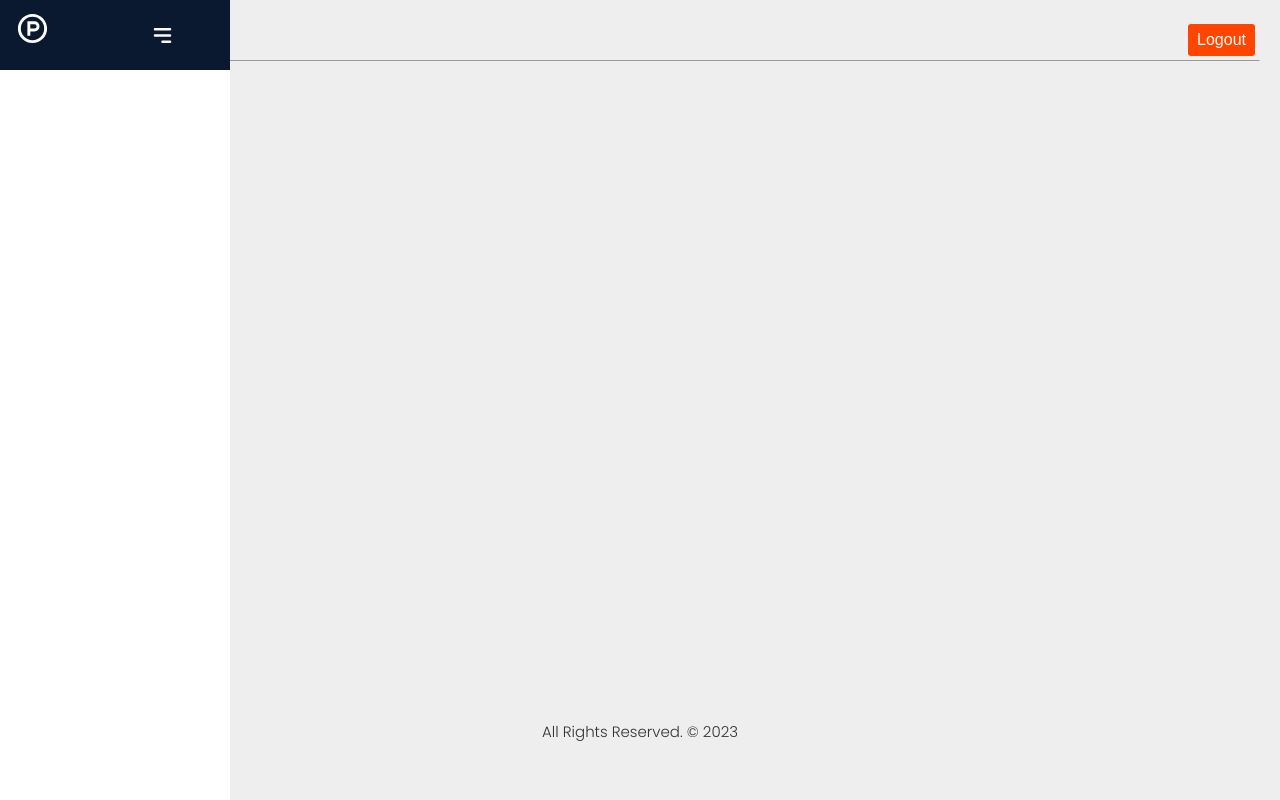
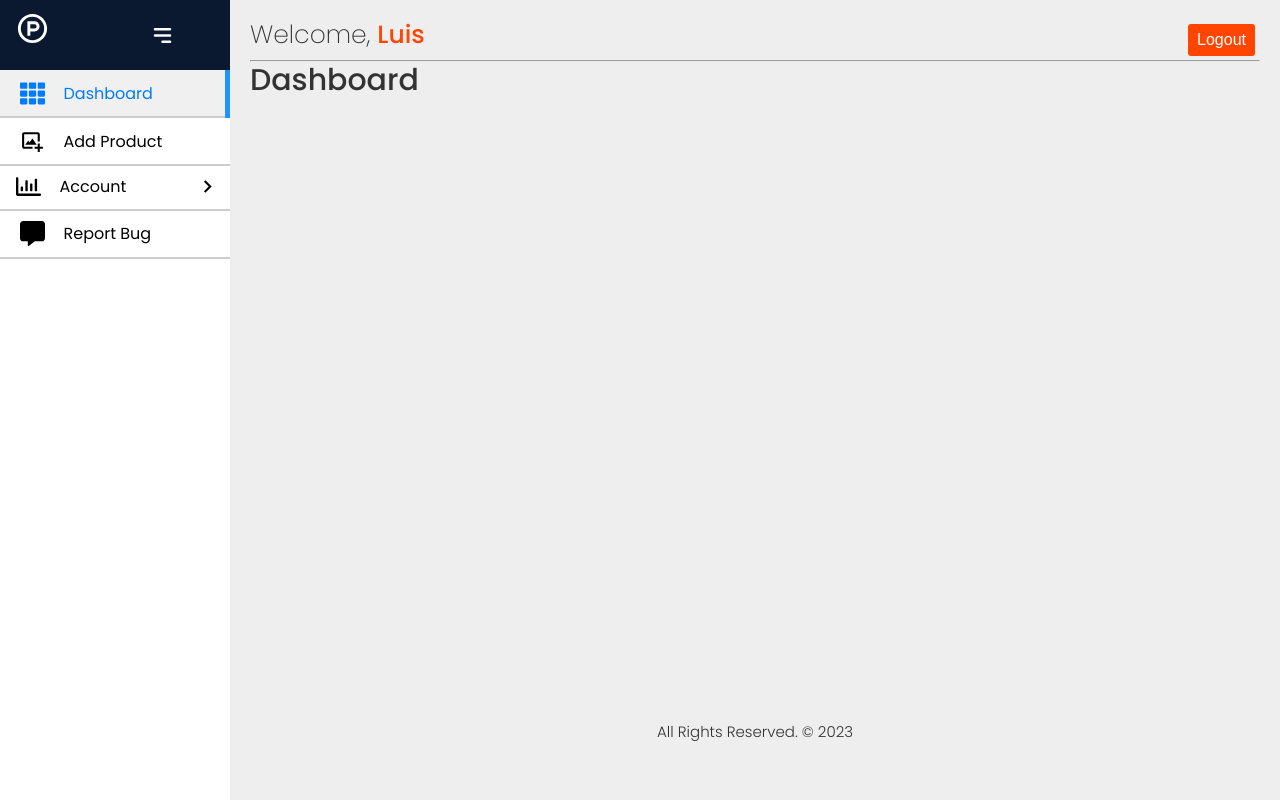
Before and after one commit to luisalfredonm/inventory, a React (Create React App) app in the folder frontend/frontend/: page /dashboard in a window 1280 px wide. Built offline with nearby package versions, Linux system fonts and the light colour scheme.

Commit message:
sidebar ready

```diff
--- a/frontend/frontend/src/components/sidebar/Sidebar.js
+++ b/frontend/frontend/src/components/sidebar/Sidebar.js
@@ -1,35 +1,54 @@
-
 import React, { useState } from "react";
-import "./Sidebar.scss"
+import "./Sidebar.scss";
 import { HiMenuAlt3 } from "react-icons/hi";
 import { RiProductHuntLine } from "react-icons/ri";
 import menu from "../../data/sidebar";
 import SidebarItem from "./SidebarItem";
+import { useNavigate } from "react-router-dom";
 
-const Sidebar = ({children}) => {
+const Sidebar = ({ children }) => {
   const [isOpen, setIsOpen] = useState(true);
   const toggle = () => setIsOpen(!isOpen);
+  const navigate = useNavigate();
+
+  const goHome = () => {
+    navigate("/");
+  };
+
   return (
-    <div className='layout'>
-       <div className="sidebar" style={{ width: isOpen ? "230px" : "60px" }}>
+    <div className="layout">
+      <div className="sidebar" style={{ width: isOpen ? "230px" : "60px" }}>
+        <div className="top_section">
+          <div className="logo" style={{ display: isOpen ? "block" : "none" }}>
+            <RiProductHuntLine
+              size={35}
+              style={{ cursor: "pointer" }}
+              onClick={goHome}
+            />
+          </div>
 
-      <div className='top_section'>
-        <div className="logo"style={{ display: isOpen ? "block" : "none" }}>
-          <RiProductHuntLine size={35} style={{cursor:"pointer"}}/>
-        </div>
-        <div>
-          <div className="bars"style={{ marginLeft: isOpen ? "100px" : "0px" }}>
-          <HiMenuAlt3 onClick={toggle} />
+          <div
+            className="bars"
+            style={{ marginLeft: isOpen ? "100px" : "0px" }}
+          >
+            <HiMenuAlt3 onClick={toggle} />
           </div>
         </div>
+        {menu.map((item, index) => {
+          return <SidebarItem key={index} item={item} isOpen={isOpen} />;
+        })}
+      </div>
 
-      </div>
-       </div>
-       <main>
+      <main
+        style={{
+          paddingLeft: isOpen ? "230px" : "60px",
+          transition: "all .5s",
+        }}
+      >
         {children}
-       </main>
-        </div>
-  )
-}
+      </main>
+    </div>
+  );
+};
 
-export default Sidebar
+export default Sidebar;
--- a/frontend/frontend/src/components/sidebar/SidebarItem.js
+++ b/frontend/frontend/src/components/sidebar/SidebarItem.js
@@ -1,9 +1,65 @@
-import React from 'react'
+import React, { useState } from "react";
+import { MdKeyboardArrowRight } from "react-icons/md";
+import { NavLink } from "react-router-dom";
 
-const SidebarItem = () => {
-  return (
-    <div>SidebarItem</div>
-  )
-}
+const activeLink = ({ isActive }) => (isActive ? "active" : "link");
+const activeSublink = ({ isActive }) => (isActive ? "active" : "link");
 
-export default SidebarItem
+const SidebarItem = ({ item, isOpen }) => {
+  const [expandMenu, setExpandMenu] = useState(false);
+
+  if (item.childrens) {
+    return (
+      <div
+        className={
+          expandMenu ? "sidebar-item s-parent open" : "sidebar-item s-parent"
+        }
+      >
+        <div className="sidebar-title">
+          <span>
+            {item.icon && <div className="icon">{item.icon}</div>}
+            {isOpen && <div>{item.title}</div>}
+          </span>
+          <MdKeyboardArrowRight
+            size={25}
+            className="arrow-icon"
+            onClick={() => setExpandMenu(!expandMenu)}
+          />
+        </div>
+        <div className="sidebar-content">
+          {item.childrens.map((child, index) => {
+            return (
+              <div key={index} className="s-child">
+                <NavLink to={child.path} className={activeSublink}>
+                  <div className="sidebar-item">
+                    <div className="sidebar-title">
+                      <span>
+                        {child.icon && <div className="icon">{child.icon}</div>}
+                        {isOpen && <div>{child.title}</div>}
+                      </span>
+                    </div>
+                  </div>
+                </NavLink>
+              </div>
+            );
+          })}
+        </div>
+      </div>
+    );
+  } else {
+    return (
+      <NavLink to={item.path} className={activeLink}>
+        <div className="sidebar-item s-parent">
+          <div className="sidebar-title">
+            <span>
+              {item.icon && <div className="icon">{item.icon}</div>}
+              {isOpen && <div>{item.title}</div>}
+            </span>
+          </div>
+        </div>
+      </NavLink>
+    );
+  }
+};
+
+export default SidebarItem;
```
